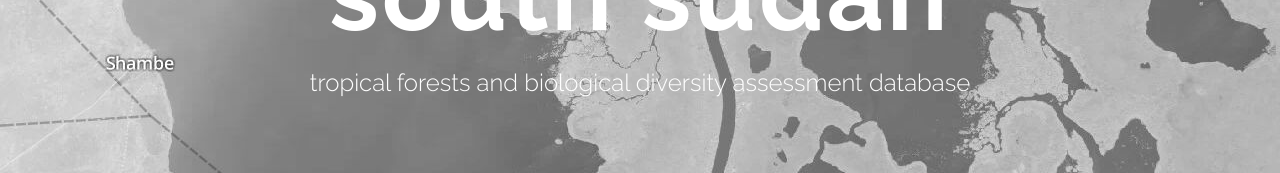
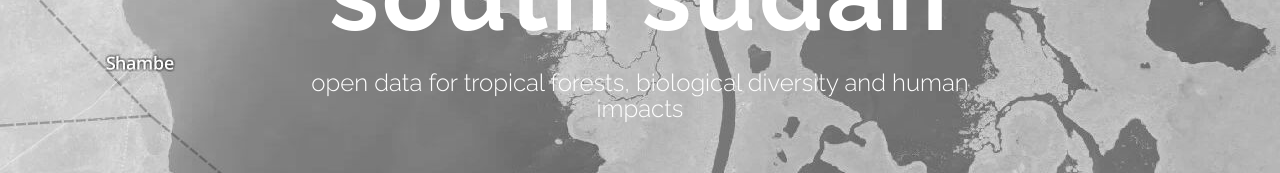
Before and after one commit to GeoSprocket/ssudan-eco, a plain HTML site: page index.html in a window 1280 px wide. Shown: the part 200-373 px from the top of the page. Drawn offline with nearby package versions, Linux system fonts and the light colour scheme.

Commit message:
subtitle change

```diff
--- a/index.html
+++ b/index.html
@@ -54,7 +54,7 @@
 			<div class="row">
 				<div class="col-lg-8 col-lg-offset-2">
 					<h1>south sudan</h1>
-					<h3 style="color:#fff" >tropical forests and biological diversity assessment database</h3>
+					<h3 style="color:#fff" >open data for tropical forests, biological diversity and human impacts</h3>
 					<div class="spacer"></div>
 					<i class="fa fa-angle-down"></i>
 				</div>
```
